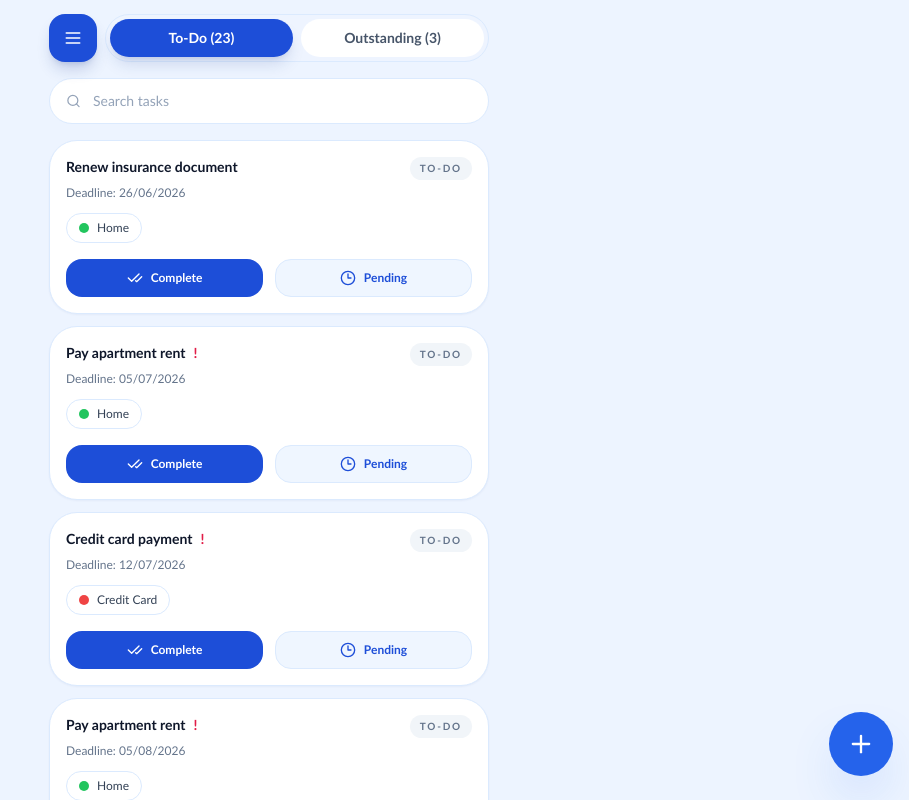
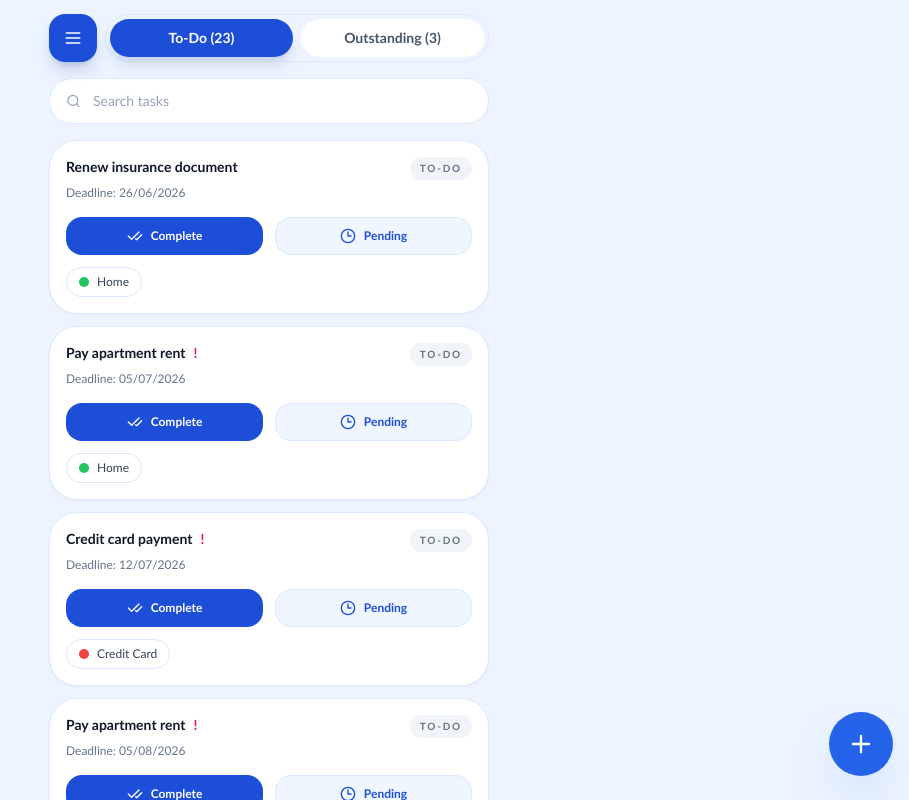
Before and after one commit to h13214489-sketch/taskmng, a React (Vite) app: page /list in a window 1280 px wide. Shown: the top 800 px of the page, without its empty margins (371-1280 px from the left). Built offline with nearby package versions, Linux system fonts and the light colour scheme.

Commit message:
feat: Revise Tadknmg UI
Co-authored-by: traeagent <traeagent@users.noreply.github.com>

```diff
--- a/src/components/task-card.tsx
+++ b/src/components/task-card.tsx
@@ -13,9 +13,10 @@ interface TaskCardProps {
   onPending: () => void;
   onSetTodo: () => void;
   onOpenDetail: () => void;
+  tagsBelowActions?: boolean;
 }
 
-export function TaskCard({ task, tags, onComplete, onPending, onSetTodo, onOpenDetail }: TaskCardProps) {
+export function TaskCard({ task, tags, onComplete, onPending, onSetTodo, onOpenDetail, tagsBelowActions = false }: TaskCardProps) {
   const { t } = useTranslation();
   const taskTags = tags.filter((tag) => task.tagIds.includes(tag.id));
 
@@ -71,11 +72,13 @@ export function TaskCard({ task, tags, onComplete, onPending, onSetTodo, onOpenD
         </div>
       </div>
 
-      <div className="mt-3 flex flex-wrap gap-2">
-        {taskTags.map((tag) => (
-          <TagChip key={tag.id} label={tag.name} color={tag.color} />
-        ))}
-      </div>
+      {!tagsBelowActions ? (
+        <div className="mt-3 flex flex-wrap gap-2">
+          {taskTags.map((tag) => (
+            <TagChip key={tag.id} label={tag.name} color={tag.color} />
+          ))}
+        </div>
+      ) : null}
 
       {task.status === "complete" ? (
         <div className="mt-4">
@@ -131,6 +134,14 @@ export function TaskCard({ task, tags, onComplete, onPending, onSetTodo, onOpenD
           )}
         </div>
       )}
+
+      {tagsBelowActions ? (
+        <div className="mt-3 flex flex-wrap gap-2">
+          {taskTags.map((tag) => (
+            <TagChip key={tag.id} label={tag.name} color={tag.color} />
+          ))}
+        </div>
+      ) : null}
     </article>
   );
 }
--- a/src/pages/list-page.tsx
+++ b/src/pages/list-page.tsx
@@ -46,6 +46,7 @@ function Section({ tasks, visibleCount, onLoadMore }: SectionProps) {
           key={`${task.seriesId}-${task.date}`}
           task={task}
           tags={tags}
+          tagsBelowActions={true}
           onComplete={() => openCompleteSheet(task)}
           onPending={() => void setTaskStatus(task, "pending")}
           onSetTodo={() => void setTaskStatus(task, "todo")}
```
